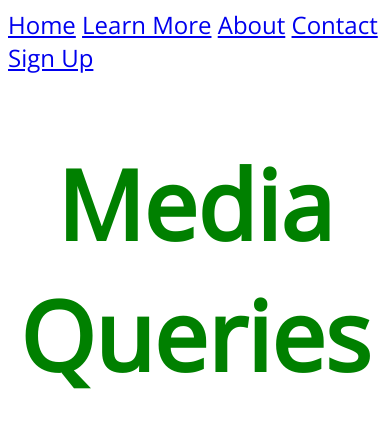
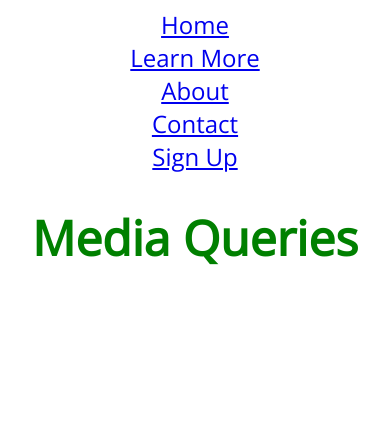
Before and after one commit to SaeedKarimian860/Flexbox-Play, a plain HTML site: page MediaQueries/index.html in a window 390 px wide. Drawn offline with nearby package versions, Linux system fonts and the light colour scheme.

Commit message:
Media Queries Practice

```diff
--- a/MediaQueries/app.css
+++ b/MediaQueries/app.css
@@ -8,12 +8,21 @@ h1 {
 }
 nav {
     font-size: 1.5em;
+    display: flex;
+    justify-content: space-between;
 }
 
 ul,li {
     display: inline;
     margin: 0;
     padding: 0;
+}
+
+ul {
+    flex: 1;
+    max-width: 50%;
+    display: flex;
+    justify-content: space-evenly;
 }
 
 /* @media (min-width: 600px) and (max-width: 800px) {
@@ -43,7 +52,7 @@ ul,li {
 
 } */
 
-h1 {
+ h1 {
     color: red;
 }
 
@@ -65,8 +74,23 @@ h1 {
 
 }
 
-@media (orientation: landscape) {
+/* @media (orientation: landscape) {
     body {
         background-color: magenta;
     }
+}  */
+
+@media (max-width: 768px) {
+    h1 {
+        font-size: 4em;
+    }
+    nav, nav ul {
+        flex-direction: column;
+        align-items: center;
+    }
 }
+@media (max-width: 576px) {
+    h1 {
+        font-size: 3em;
+    }
+}
```
